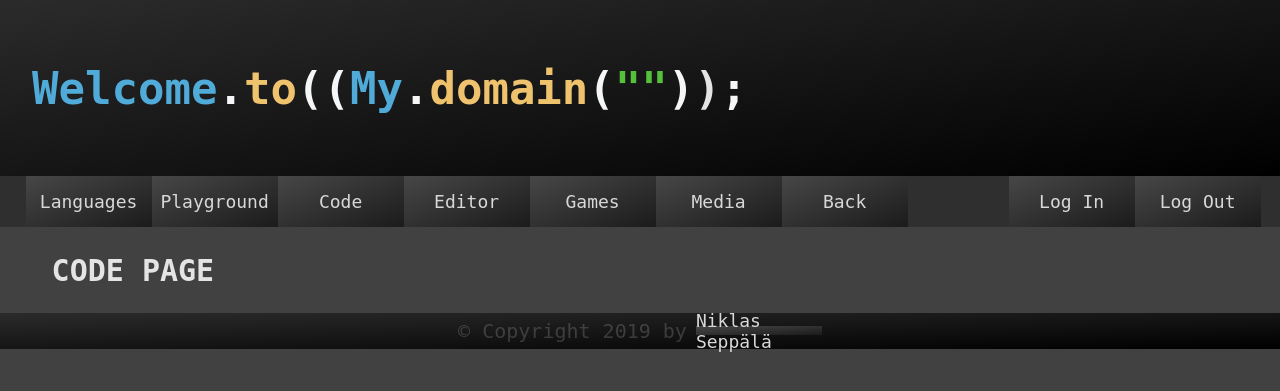
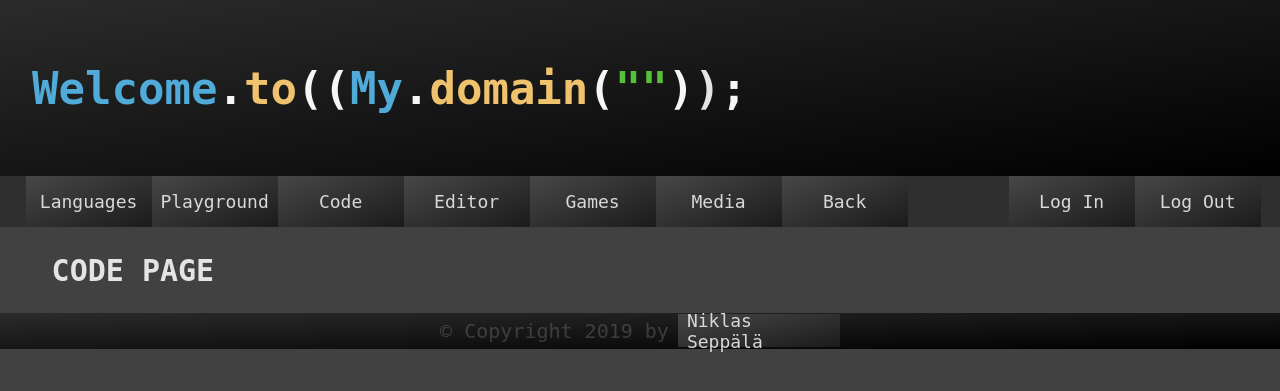
Before and after one commit to NikkeArp/my-website, a Flask app: page /code in a window 1280 px wide. Shown: the top 391 px of the page. Run offline with Flask 2, Linux system fonts and the light colour scheme.

Commit message:
fixed footerlink

```diff
--- a/static/styles/buttonLink.css
+++ b/static/styles/buttonLink.css
@@ -25,9 +25,11 @@ a.buttonLink:hover, a.buttonLink:active {
 }
 
 #footerLink {
-    height: 0.5em;
-    width: 7em;
+    width: 8em;
     margin-left: 0.5em;
+    height: 90%;
+    padding-left: 0.5em;
+    padding-right: 0.5em;
 }
 
 div.imgLink {
```
